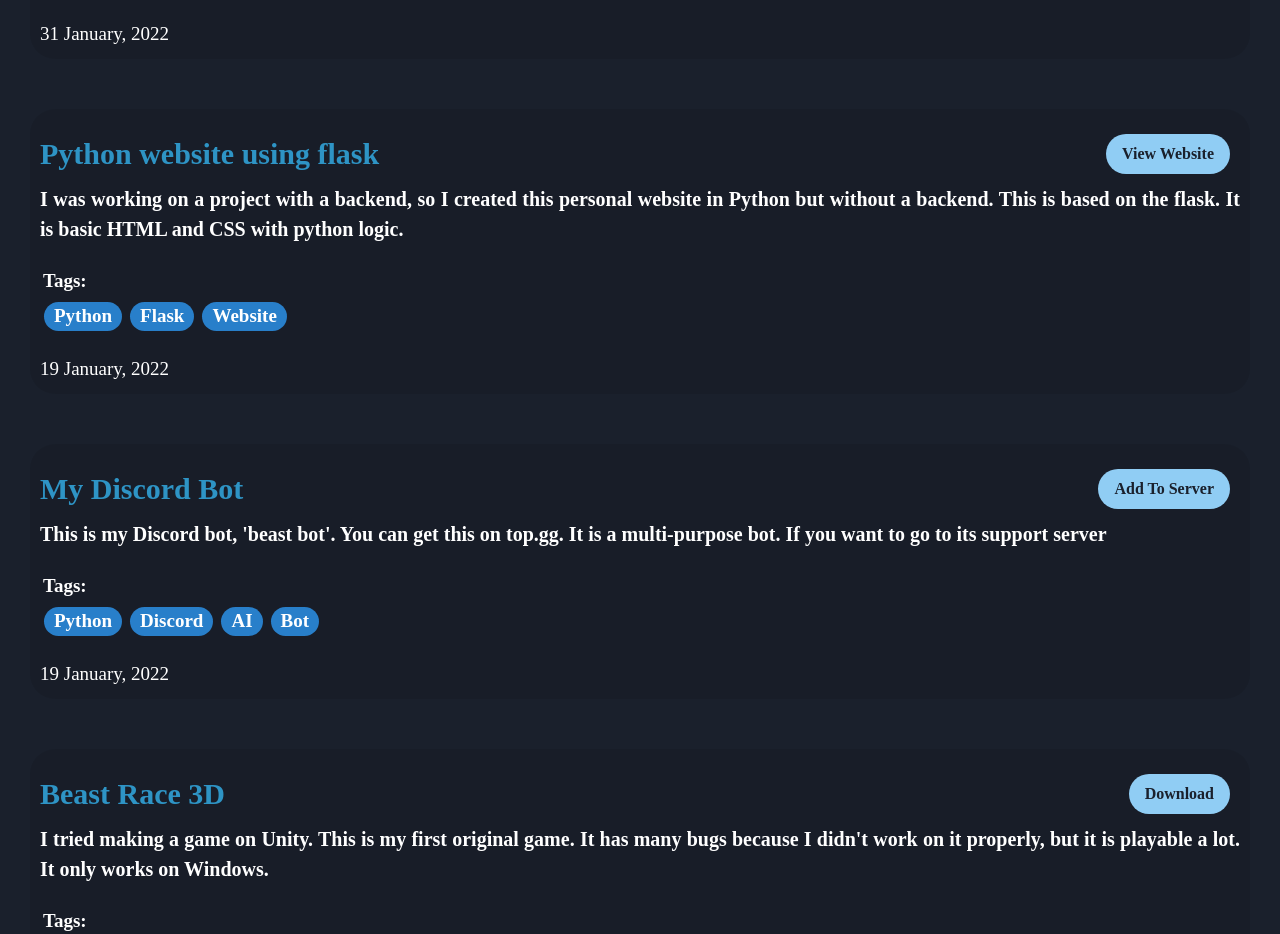
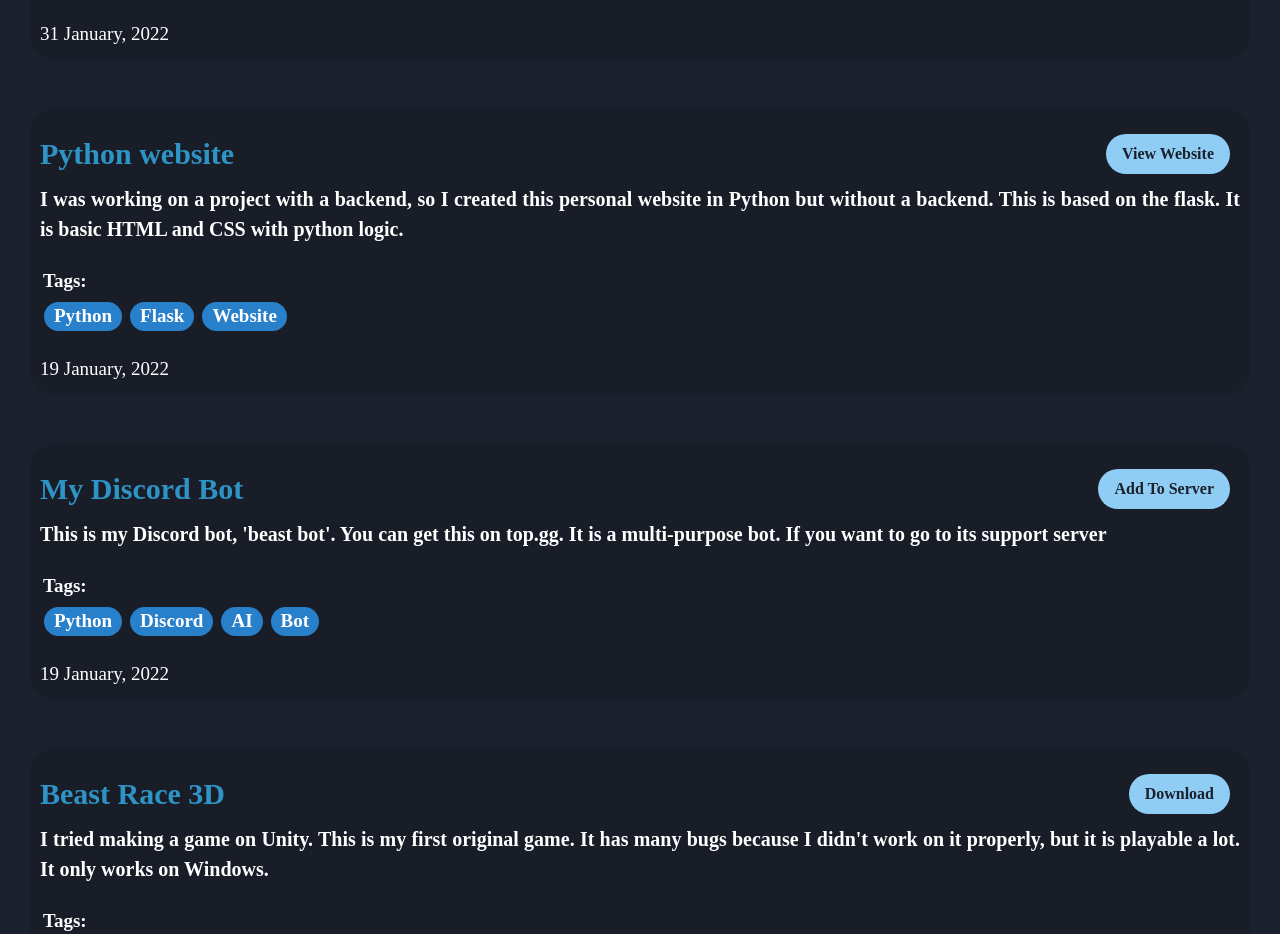
Before and after one commit to BIGBEASTISHANK/bigbeastishank.com, a Next.js app: page /projects in a window 1280 px wide. Shown: the part 2120-3054 px from the top of the page. Built offline with nearby package versions, Linux system fonts and the light colour scheme; a web font is replaced by a local one.

Commit message:
Updated links in /projects

```diff
--- a/src/pages/projects.jsx
+++ b/src/pages/projects.jsx
@@ -34,7 +34,7 @@ export default function Projects() {
       link: "https://github.com/BIGBEASTISHANK/Drag-Your-Tires-Project-C23",
       altbtnttl: "Download",
       altbtnlink:
-        "https://github.com/BIGBEASTISHANK/Drag-Your-Tires-Project-C23/archive/refs/heads/main.zip",
+        "https://github.com/BIGBEASTISHANK/Drag-Your-Tires/releases/tag/v1.0",
       htags: "Unity Game C# Game Development",
       tags: ["Unity", "Game", "C#", "Game Development"],
     },
@@ -47,7 +47,7 @@ export default function Projects() {
       link: "https://github.com/BIGBEASTISHANK/Shimrun-Dash-2D",
       altbtnttl: "Download",
       altbtnlink:
-        "https://github.com/BIGBEASTISHANK/Shimrun-Dash-2D/archive/refs/heads/main.zip",
+        "https://github.com/BIGBEASTISHANK/Shimrun-Dash-2D/releases/tag/v1.0",
       htags: "Unity Game C# Game Development",
       tags: ["Unity", "Game", "C#", "Game Development"],
     },
@@ -60,7 +60,7 @@ export default function Projects() {
       link: "https://github.com/BIGBEASTISHANK/Sussy-Shooter-3D",
       altbtnttl: "Download",
       altbtnlink:
-        "https://github.com/BIGBEASTISHANK/Sussy-Shooter-3D/archive/refs/heads/main.zip",
+        "https://github.com/BIGBEASTISHANK/Sussy-Shooter-3D/releases/tag/v1.0",
       htags: "Unity Game C# Game Development Devlog",
       tags: ["Unity", "Game", "C#", "Game Development", "Devlog"],
     },
@@ -73,7 +73,7 @@ export default function Projects() {
       link: "https://github.com/BIGBEASTISHANK/Suspicious-Runner-3D",
       altbtnttl: "Download",
       altbtnlink:
-        "https://github.com/BIGBEASTISHANK/Suspicious-Runner-3D/archive/refs/heads/main.zip",
+        "https://github.com/BIGBEASTISHANK/Suspicious-Runner-3D/releases/tag/v1.0",
       htags: "Unity Game C# Game Development Devlog",
       tags: ["Unity", "Game", "C#", "Game Development", "Devlog"],
     },
@@ -86,18 +86,18 @@ export default function Projects() {
       link: "https://github.com/BIGBEASTISHANK/Basic-Platformer-2D",
       altbtnttl: "Download",
       altbtnlink:
-        "https://github.com/BIGBEASTISHANK/Basic-Platformer-2D/archive/refs/heads/main.zip",
+        "https://github.com/BIGBEASTISHANK/Basic-Platformer-2D/releases/tag/v1.0",
       htags: "Unity Game C# Game Development",
       tags: ["Unity", "Game", "C#", "Game Development"],
     },
 
     {
       id: "python-website",
-      name: "Python website using flask",
+      name: "Python website",
       description:
         "I was working on a project with a backend, so I created this personal website in Python but without a backend. This is based on the flask. It is basic HTML and CSS with python logic.",
       date: "2022-01-19",
-      link: "https://github.com/BIGBEASTISHANK/flask-website",
+      link: "https://github.com/BIGBEASTISHANK/python-website",
       altbtnttl: "View Website",
       altbtnlink: "https://bigbeastishank.herokuapp.com/",
       htags: "Python Flask Website",
@@ -110,7 +110,7 @@ export default function Projects() {
       description:
         "This is my Discord bot, 'beast bot'. You can get this on top.gg. It is a multi-purpose bot. If you want to go to its support server",
       date: "2022-01-19",
-      link: "https://github.com/bigbeastishank/discord.py",
+      link: "https://github.com/BIGBEASTISHANK/BBeast-Discord-Bot",
       altbtnttl: "Add To Server",
       altbtnlink: "https://top.gg/bot/709984874924081174/",
       htags: "Python Discord AI Bot",
@@ -126,7 +126,7 @@ export default function Projects() {
       link: "https://github.com/BIGBEASTISHANK/Beast-Race",
       altbtnttl: "Download",
       altbtnlink:
-        "https://github.com/BIGBEASTISHANK/Beast-Race/archive/refs/heads/main.zip",
+        "https://github.com/BIGBEASTISHANK/Beast-Race/releases/tag/v0.0.3",
       htags: "Unity Game C# Game Development",
       tags: ["Unity", "Game", "C#", "Game Development"],
     },
```
Also changed, not shown: vercel.json.
